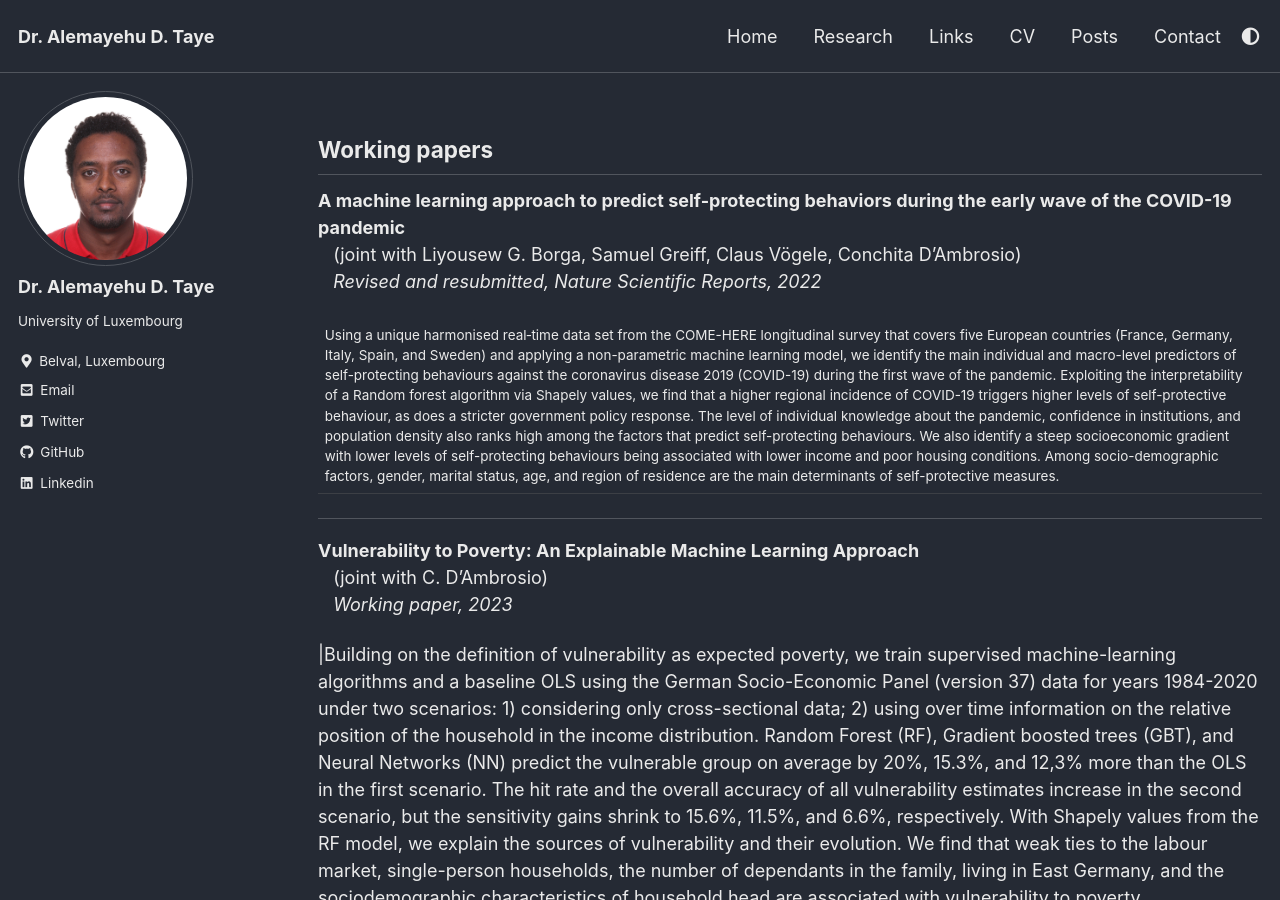
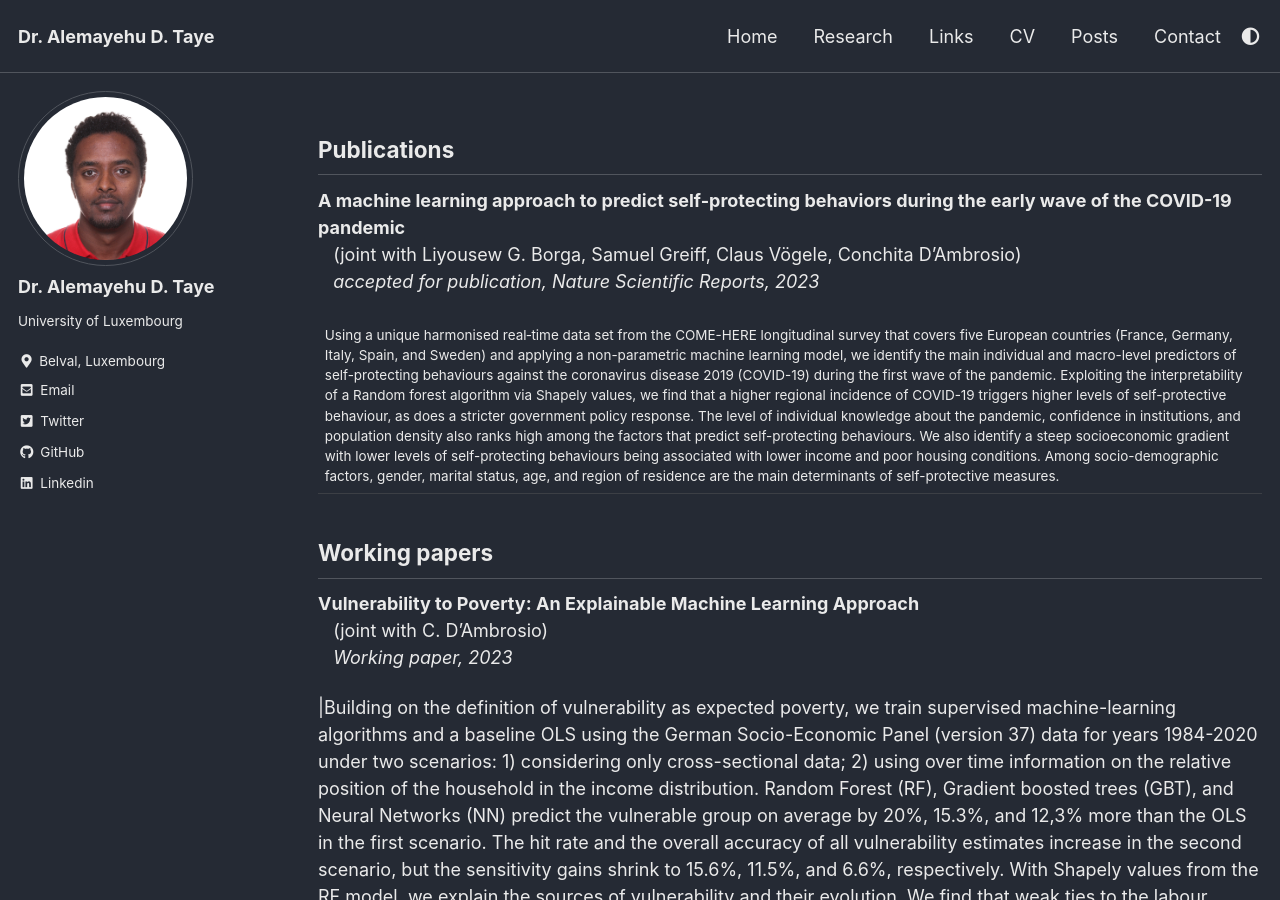
Before and after one commit to AlexTaye/AlexTAYE, a Jekyll site: the page built from _pages/research.md, in a window 1280 px wide and 900 px high. Built offline with Jekyll 4.4.1, drawn with Linux system fonts in a browser that asks for light colours; cached includes are drawn as plain includes.

Commit message:
Update research.md

```diff
--- a/_pages/research.md
+++ b/_pages/research.md
@@ -10,7 +10,7 @@ toc_label: "Category"
 toc_icon: "gear"
 ---
 
-## Working papers
+## Publications
 <!--
 Additional links to my preprints can be found on [arXiv](https://arxiv.org/a/fritz_m_1.html) and [ResearchGate](https://www.researchgate.net/profile/Marvin-Fritz).
 My published work can also be tracked on [Google Scholar](https://scholar.google.com/citations?user=UXscgtgAAAAJ&hl=en).
@@ -21,7 +21,7 @@ My published work can also be tracked on [Google Scholar](https://scholar.google
 
 **A machine learning approach to predict self-protecting behaviors during the early wave of the COVID-19 pandemic**
 &nbsp; &nbsp;(joint with Liyousew G. Borga, Samuel Greiff, Claus Vögele, Conchita D’Ambrosio)<br>
-&nbsp; &nbsp;*Revised and resubmitted, Nature Scientific Reports, 2022*
+&nbsp; &nbsp;*accepted for publication, Nature Scientific Reports, 2023*
 
 |Using a unique harmonised real‐time data set from the COME-HERE longitudinal survey that covers five European countries (France, Germany, Italy, Spain, and Sweden) and applying a non-parametric machine learning model, we identify the main individual and macro-level predictors of self-protecting behaviours against the coronavirus disease 2019 (COVID-19) during the first wave of the pandemic. Exploiting the interpretability of a Random forest algorithm via Shapely values, we find that a higher regional incidence of COVID-19 triggers higher levels of self-protective behaviour, as does a stricter government policy response. The level of individual knowledge about the pandemic, confidence in institutions, and population density also ranks high among the factors that predict self-protecting behaviours. We also identify a steep socioeconomic gradient with lower levels of self-protecting behaviours being associated with lower income and poor housing conditions. Among socio-demographic factors, gender, marital status, age, and region of residence are the main determinants of self-protective measures.
 
```
Also changed, not shown: other parts of _pages/research.md (+1 -1 lines).
